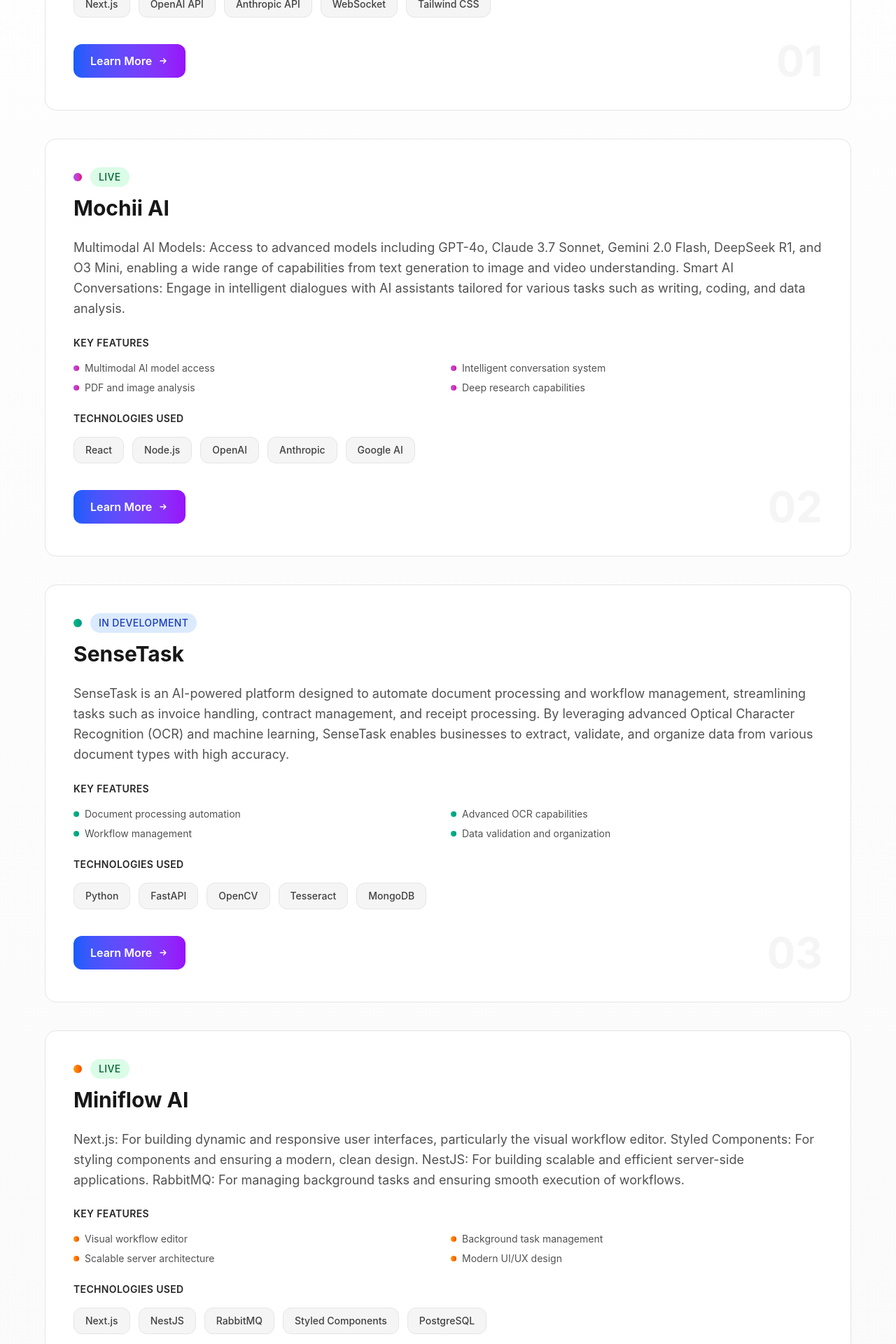
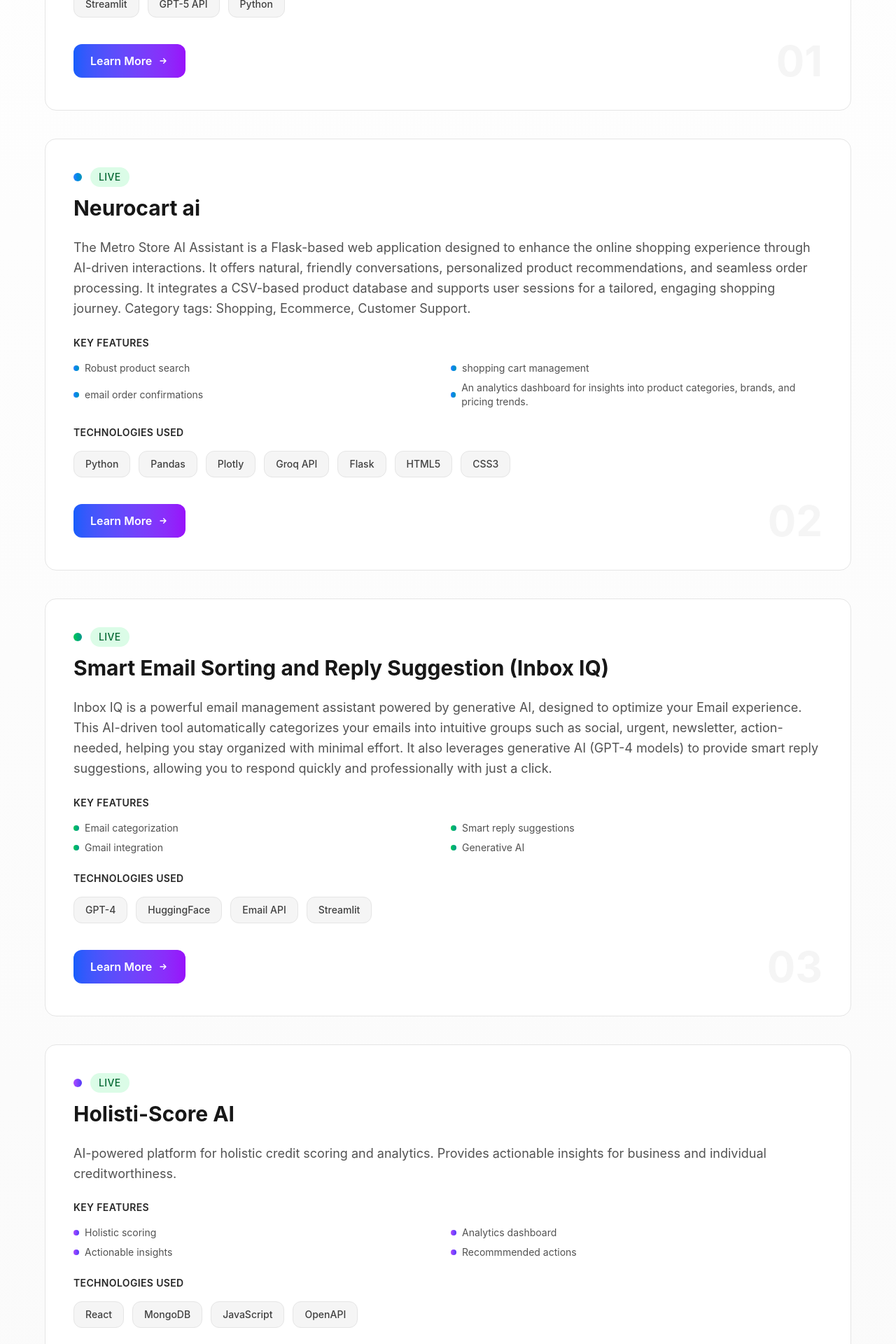
Before and after one commit to KALEMA-ROGERS/portfolio-starter-kit, a Next.js app: page /blog in a window 1280 px wide. Shown: the part 880-2800 px from the top of the page at 70% size. Built offline with nearby package versions, Linux system fonts and the light colour scheme.

Commit message:
Added the project

```diff
--- a/app/blog/page.tsx
+++ b/app/blog/page.tsx
@@ -7,69 +7,74 @@
 
 const featuredProjects = [
   {
-    title: "Screenshot-to-Code",
-    description: "I enabled the AI to accurately recognize and understand UI components from screenshots. I made sure the generated code is clean and supports multiple stacks like HTML, Tailwind, and React. I integrated both GPT-4o and Claude Sonnet 3.7, so users can switch and compare results easily. I implemented WebSocket streaming so users see results in real-time as code is generated.",
+    title: "Ask iBake",
+    description: "Ask iBake is an AI-powered chatbot created to help baking lovers of all levels. Baking often feels tricky exact measurements, ingredient substitutions, and fixing mistakes can overwhelm even experienced bakers. Ask iBake solves this by acting as a personal baking assistant that gives instant, accurate, and easy-to-follow guidance. Users can chat naturally with Ask iBake to get answers about recipes, techniques, and troubleshooting.",
     features: [
-      "AI-powered UI component recognition",
-      "Multi-stack code generation (HTML, Tailwind, React)",
-      "Dual LLM integration (GPT-4o & Claude Sonnet 3.7)",
-      "Real-time WebSocket streaming"
+      "Recipe suggestions",
+      "Ingredient substitutions",
+      "Troubleshooting baking issues",
+      "Personalized baking tips"
     ],
-    tech: ["Next.js", "OpenAI API", "Anthropic API", "WebSocket", "Tailwind CSS"],
-    gradient: "from-blue-500 to-cyan-600",
-    status: "Live"
+    tech: ["Streamlit", "GPT-5 API", "Python"],
+    gradient: "from-pink-500 to-yellow-500",
+    status: "Live",
+    link: "https://lablab.ai/event/co-creating-with-gpt-5/the-chotas-thug-team/ask-ibake"
   },
   {
-    title: "Mochii AI",
-    description: "Multimodal AI Models: Access to advanced models including GPT-4o, Claude 3.7 Sonnet, Gemini 2.0 Flash, DeepSeek R1, and O3 Mini, enabling a wide range of capabilities from text generation to image and video understanding. Smart AI Conversations: Engage in intelligent dialogues with AI assistants tailored for various tasks such as writing, coding, and data analysis.",
+    title: "Neurocart ai",
+    description: "The Metro Store AI Assistant is a Flask-based web application designed to enhance the online shopping experience through AI-driven interactions. It offers natural, friendly conversations, personalized product recommendations, and seamless order processing. It integrates a CSV-based product database and supports user sessions for a tailored, engaging shopping journey. Category tags: Shopping, Ecommerce, Customer Support.",
     features: [
-      "Multimodal AI model access",
-      "Intelligent conversation system",
-      "PDF and image analysis",
-      "Deep research capabilities"
+      "Robust product search",
+      "shopping cart management",
+      "email order confirmations",
+       "An analytics dashboard for insights into product categories, brands, and pricing trends.",
     ],
-    tech: ["React", "Node.js", "OpenAI", "Anthropic", "Google AI"],
-    gradient: "from-purple-500 to-pink-600",
-    status: "Live"
+    tech: ["Python", "Pandas", "Plotly", "Groq API", "Flask", "HTML5", "CSS3"],
+    gradient: "from-blue-500 to-cyan-600",
+    status: "Live",
+    link: "https://lablab.ai/event/raise-your-hack/neurocart-ai-prosus-track/neurocart-ai-prosus-track"
   },
   {
-    title: "SenseTask",
-    description: "SenseTask is an AI-powered platform designed to automate document processing and workflow management, streamlining tasks such as invoice handling, contract management, and receipt processing. By leveraging advanced Optical Character Recognition (OCR) and machine learning, SenseTask enables businesses to extract, validate, and organize data from various document types with high accuracy.",
+    title: "Smart Email Sorting and Reply Suggestion (Inbox IQ)",
+    description: "Inbox IQ is a powerful email management assistant powered by generative AI, designed to optimize your Email experience. This AI-driven tool automatically categorizes your emails into intuitive groups such as social, urgent, newsletter, action-needed, helping you stay organized with minimal effort. It also leverages generative AI (GPT-4 models) to provide smart reply suggestions, allowing you to respond quickly and professionally with just a click.",
     features: [
-      "Document processing automation",
-      "Advanced OCR capabilities",
-      "Workflow management",
-      "Data validation and organization"
+      "Email categorization",
+      "Smart reply suggestions",
+      "Gmail integration",
+      "Generative AI"
     ],
-    tech: ["Python", "FastAPI", "OpenCV", "Tesseract", "MongoDB"],
-    gradient: "from-emerald-500 to-teal-600",
-    status: "In Development"
+    tech: ["GPT-4", "HuggingFace", "Email API", "Streamlit"],
+    gradient: "from-green-500 to-teal-600",
+    status: "Live",
+    link: "https://lablab.ai/event/execute-ai-genesis/firstcrack/smart-email-sorting-and-reply-suggestion"
   },
   {
-    title: "Miniflow AI",
-    description: "Next.js: For building dynamic and responsive user interfaces, particularly the visual workflow editor. Styled Components: For styling components and ensuring a modern, clean design. NestJS: For building scalable and efficient server-side applications. RabbitMQ: For managing background tasks and ensuring smooth execution of workflows.",
+    title: "Holisti-Score AI",
+    description: "AI-powered platform for holistic credit scoring and analytics. Provides actionable insights for business and individual creditworthiness.",
     features: [
-      "Visual workflow editor",
-      "Background task management",
-      "Scalable server architecture",
-      "Modern UI/UX design"
+      "Holistic scoring",
+      "Analytics dashboard",
+      "Actionable insights",
+      "Recommmended actions"
     ],
-    tech: ["Next.js", "NestJS", "RabbitMQ", "Styled Components", "PostgreSQL"],
-    gradient: "from-amber-500 to-orange-600",
-    status: "Live"
+    tech: ["React", "MongoDB", "JavaScript", "OpenAPI"],
+    gradient: "from-purple-500 to-indigo-600",
+    status: "Live",
+    link: "https://holisti-score-ai.lovable.app/"
   },
   {
-    title: "Lunacal",
-    description: "Google Calendar API, Outlook Calendar API, Apple Calendar API: For syncing user availability and appointments with external calendar platforms. Zapier: For automating workflows and connecting LunaCal.ai with other third-party applications like payment systems and email clients. Natural Language Processing (NLP): For processing user inputs when they book or inquire about appointments.",
+    title: "FintelliUG",
+    description: "FintelliUG is an intelligent research platform that helps venture capital firms and investors make data-driven decisions in Uganda's rapidly growing fintech market. Using a network of specialized AI agents, it continuously monitors social conversations, tracks competitors, and analyzes market sentiment to provide actionable investment insights.",
     features: [
-      "Multi-platform calendar sync",
-      "Workflow automation",
-      "Natural language processing",
-      "Automated scheduling algorithms"
+      "Executive Dashboard",
+      "Market Sentiment Analysis",
+      "Competitive Intelligence",
+      "Real-Time Social Intelligence"
     ],
-    tech: ["React", "Node.js", "Google Calendar API", "Zapier", "NLP"],
-    gradient: "from-indigo-500 to-blue-600",
-    status: "Live"
+    tech: ["LangChain + LangGraph ", "OpenAI GPT-4 ", "ChromaDB", "Streamlit", "SQLite + Redis"],
+    gradient: "from-orange-500 to-yellow-500",
+    status: "Live",
+    link: "https://github.com/Samuelms46/FintelliUG"
   }
 ];
 
@@ -178,16 +183,18 @@
         ))}
       </div>
 
-      {/* Blog Posts Section */}
-      <div className="space-y-8">
+      {/* Blog Section */}
+      <section className="space-y-12">
         <div className="text-center">
-          <h2 className="text-3xl font-bold mb-4">Latest Blog Posts</h2>
-          <p className="text-lg text-neutral-600 dark:text-neutral-400 max-w-2xl mx-auto">
-            Stay updated with my latest thoughts on AI development, machine learning insights, and technology trends.
-          </p>
+          <h2 className="text-4xl font-bold mb-4 accent-title">Latest Blog Posts</h2>
+          <div className="accent-underline"></div>
         </div>
-        <BlogPosts />
-      </div>
+        <div className="my-8">
+          <div className="grid md:grid-cols-2 lg:grid-cols-3 gap-8">
+            <BlogPosts cardMode />
+          </div>
+        </div>
+      </section>
 
       {/* Call to Action */}
       <div className="text-center bg-gradient-to-br from-blue-50 to-purple-50 dark:from-blue-950/30 dark:to-purple-950/30 rounded-2xl p-8 border border-blue-100 dark:border-blue-900/30">
--- a/app/components/footer.tsx
+++ b/app/components/footer.tsx
@@ -23,8 +23,8 @@
       <div className="text-center mb-16 p-12 bg-gradient-to-r from-blue-50 to-purple-50 dark:from-blue-950/20 dark:to-purple-950/20 rounded-3xl border border-blue-100 dark:border-blue-900/30">
         <h2 className="text-3xl font-bold mb-4">Ready to turn your AI vision into reality?</h2>
         <p className="text-lg text-neutral-600 dark:text-neutral-400 mb-8 max-w-2xl mx-auto">
-          Whether you're building intelligent chatbots, training custom LLMs, or deploying cutting-edge models —
-          let's create something extraordinary together. Reach out anytime — I'm here to help.
+          Whether you're building intelligent chatbots, training custom LLMs, or deploying cutting-edge models,
+          let's create something extraordinary together. Reach out anytime
         </p>
         <div className="flex flex-col sm:flex-row gap-4 justify-center">
           <a
--- a/app/page.tsx
+++ b/app/page.tsx
@@ -1,4 +1,3 @@
-
 import Link from 'next/link'
 import { BlogPosts } from 'app/components/posts'
 
@@ -16,7 +15,7 @@
           </h2>
         </div>
         <p className="text-xl md:text-2xl text-neutral-600 dark:text-neutral-400 max-w-4xl mx-auto leading-relaxed">
-          Full Stack Developer & AI/ML Engineer focused on building AI-powered software and systems —
+          Full Stack Developer & AI/ML Engineer focused on building AI-powered software and systems,
           from intelligent chatbots and RAG pipelines to custom AI agents and production ML deployments.
         </p>
         <div className="flex justify-center space-x-4 pt-6">
@@ -32,8 +31,7 @@
       {/* Services Section */}
       <section className="space-y-12">
         <div className="grid md:grid-cols-2 gap-8">
-          {[
-            {
+          {[{
               title: "AI Chat Assistant",
               description: "Built a sophisticated AI chatbot with RAG capabilities, supporting multiple LLM providers and real-time streaming responses.",
               image: "https://cdn.jsdelivr.net/gh/devicons/devicon/icons/openai/openai-original.svg",
--- a/app/resume/page.tsx
+++ b/app/resume/page.tsx
@@ -1,44 +1,44 @@
 const experiences = [
   {
-    title: "Senior AI/ML Developer",
-    company: "Tech Innovations Ltd",
-    period: "02/2024 - Present",
-    description: "Built an AI shopping assistant that scrapes real-time prices from Walmart and Amazon, recommends the best deals, applies coupons automatically, and streamlines checkout—offering a Perplexity-like shopping experience.",
+    title: "AI/ML Developer (BootCamp)",
+    company: "African Talent Acadmey (AFTA) - Time Plage",
+    period: "05/2025 - 09/2025",
+    description: "Learnt & Built AI powered Systems with the current technologies that are required in development of an AI powered systems or softwares",
     achievements: [
-      "Developed real-time price comparison AI system",
-      "Implemented automated coupon application",
-      "Created intelligent recommendation engine",
-      "Reduced checkout time by 60%"
+      "AI-Powered Fintech Investment Intelligence",
+      "Document RAG System",
+      "Built Chat Bots",
+      "Salary-Loan Calculator"
     ],
-    tech: ["Python", "FastAPI", "OpenAI", "PostgreSQL"],
+    tech: ["Python", "FastAPI", "OpenAI", "PostgreSQL", "Streamlit", "VectorDB's", "LangSmith", "LangChain & Langgraph", "etc"],
     gradient: "from-blue-500 to-cyan-600"
   },
   {
-    title: "AI/ML Developer",
-    company: "RideShare Solutions",
-    period: "08/2022 - 10/2023",
-    description: "Developed an AI-powered routing and pricing assistant that optimizes ride assignments by balancing rider satisfaction and driver availability. It dynamically adjusts pricing, supports advance bookings, and uses historical demand data to improve efficiency and reduce wait times.",
+    title: "Internship Training",
+    company: "Stratcom Communications and IT Solutions Ltd",
+    period: "06/2024 - 08/2024",
+    description: "Assisted in the implementation and upkeep of local networking hardware. Contributed in web application development, specifically for a micro finance system. Acquired hands-on IT support/system integration experience working under Stuart McCarthy Sebulime.",
     achievements: [
-      "Built dynamic pricing algorithm",
-      "Implemented route optimization system",
-      "Created demand prediction model",
-      "Improved driver utilization by 40%"
+      "Networking & Systems Administration",
+      "Cisco Practicals",
+      "Pc Repair & Software Maintainance",
+      "Web Apps Development"
     ],
-    tech: ["Python", "TensorFlow", "Django", "Redis", "MongoDB"],
+    tech: ["Putty", "Django", "JavaScript", "MongoDB"],
     gradient: "from-purple-500 to-pink-600"
   },
   {
-    title: "Junior AI Developer",
-    company: "Digital Art Studio",
-    period: "06/2021 - 05/2022",
-    description: "Built a generative NFT system using DALL·E for unique images and GPT for themed captions, enabling scalable, automated NFT creation with customizable prompts for digital art marketplaces.",
+    title: "Ambassador",
+    company: " AfriLead EduTourism Network - ALEN",
+    period: "08/2024 - Present",
+    description: "AfriLead EduTourism Network is not just an International Organisation; It's a dynamic Global Network transforming young leaders into empowered and connected change-makers. It connects individuals, institutions, and communities within Africa and the globe’s rich heritages, challenges, and limitless potential, creating immersive, action-oriented learning experiences that ignite lasting impact. By fostering collaboration, innovation, and sustainable development, It equips future leaders with the tools to address the world’s most urgent challenges like climate change, social inequality, unemployment, and educational gaps.",
     achievements: [
-      "Developed NFT generation pipeline",
-      "Integrated DALL·E and GPT APIs",
-      "Created automated caption system",
-      "Generated 10,000+ unique NFTs"
+      "Actively promoting educational tourism and leadership development",
+      "Advocating for innovative learning experiences across Africa",
+      "Promoting ALEN's Mission, Vision in my Society, Country, and across the social media",
+      "Engaging with young professionals to foster networking and skill-building opportunities"
     ],
-    tech: ["Python", "OpenAI API", "Web3", "Solidity", "React"],
+    tech: ["Advertising it's activities", "Engagements with the community & changemakers", "Involvements in ALEN programes"],
     gradient: "from-emerald-500 to-teal-600"
   }
 ];
@@ -84,7 +84,7 @@
         </h1>
         <div className="w-16 h-1 bg-gradient-to-r from-blue-500 to-purple-500 rounded-full mx-auto"></div>
         <p className="text-lg text-neutral-600 dark:text-neutral-400 max-w-2xl mx-auto leading-relaxed">
-          Full Stack Developer & AI/ML Engineer with 2 years of experience building AI‑powered systems — chatbots, agentic AI, RAG, and production ML.
+          Full Stack Developer & AI/ML Engineer with 2 years of experience building AI‑powered systems: chatbots, agentic AI, RAG, and production ML.
         </p>
       </div>
 
```
